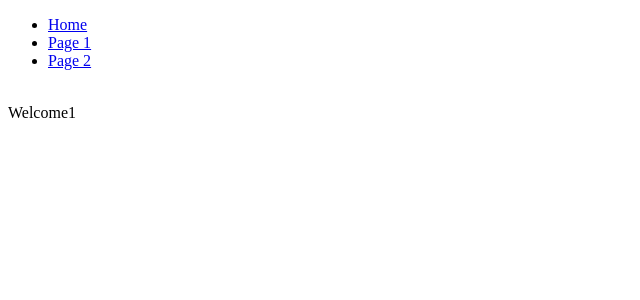
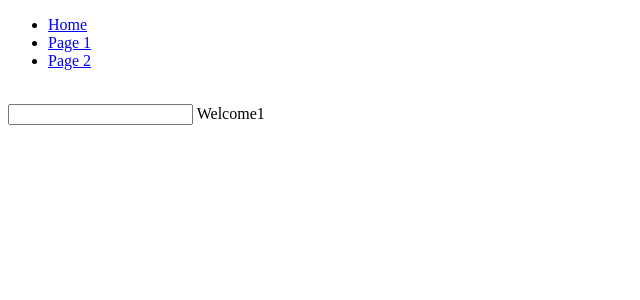
Before and after one commit to tiagomatosweb/cloudflare-pages, a Nuxt app: page / in a window 1280 px wide. Shown: the top 300 px of the page, without its empty margins (0-640 px from the left). Built offline with nearby package versions, Linux system fonts and the light colour scheme.

Commit message:
View port test 2

```diff
--- a/pages/index.vue
+++ b/pages/index.vue
@@ -1,5 +1,6 @@
 <template>
   <div>
+    <input type="text" class="bg-gray-400">
     Welcome1
     <br/>
   </div>
```
